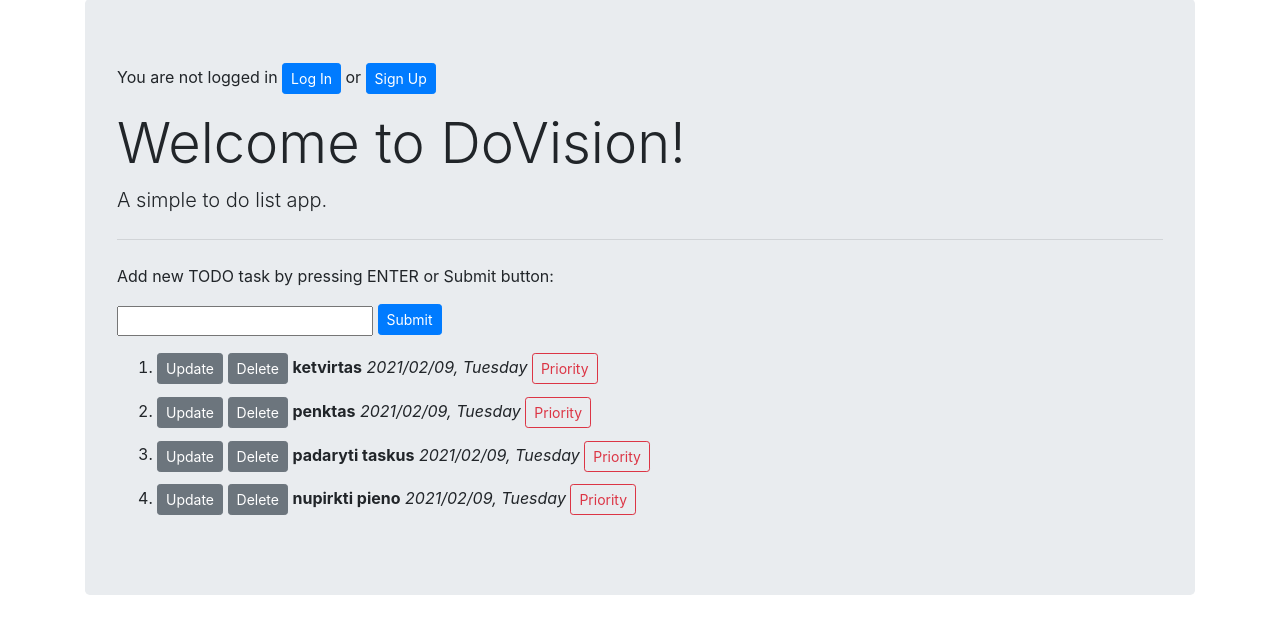
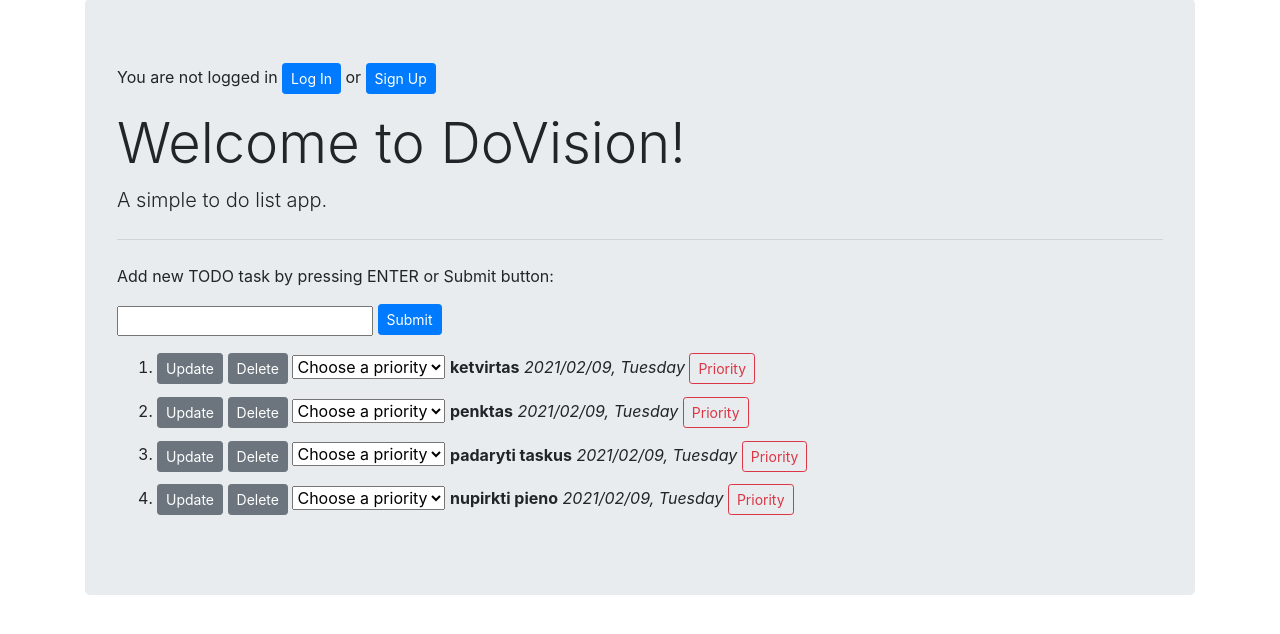
Before and after one commit to ponasObuolys/dovision, a Django app: page / in a window 1280 px wide. Shown: the part 26-660 px from the top of the page. Run offline with Django 3.2, Linux system fonts and the light colour scheme; data comes from the database, SQL or seed files in the repository.

Commit message:
Prioritize dropdown menu

```diff
--- a/doVision/templates/home.html
+++ b/doVision/templates/home.html
@@ -38,6 +38,14 @@
                             <li>
                                 <a class="btn btn-secondary btn-sm" href="{% url 'update_task' task.id %}">Update</a>
                                 <a class="btn btn-secondary btn-sm" href="{% url 'delete' task.id %}">Delete</a>
+                                <i class="fa fa-caret-down selectArrow"></i>
+                                <select id="category" class="taskCategory" name="category_select">
+                                    <option class="disabled" value="">Choose a priority</option>
+                                    <option>none</option>
+                                    <option>!</option>
+                                    <option>!!</option>
+                                    <option>!!!</option>
+                                </select>
                                 {% if task.completed == True %}
                                 <strike>{{task}}</strike>
                                 {% else %}
```
